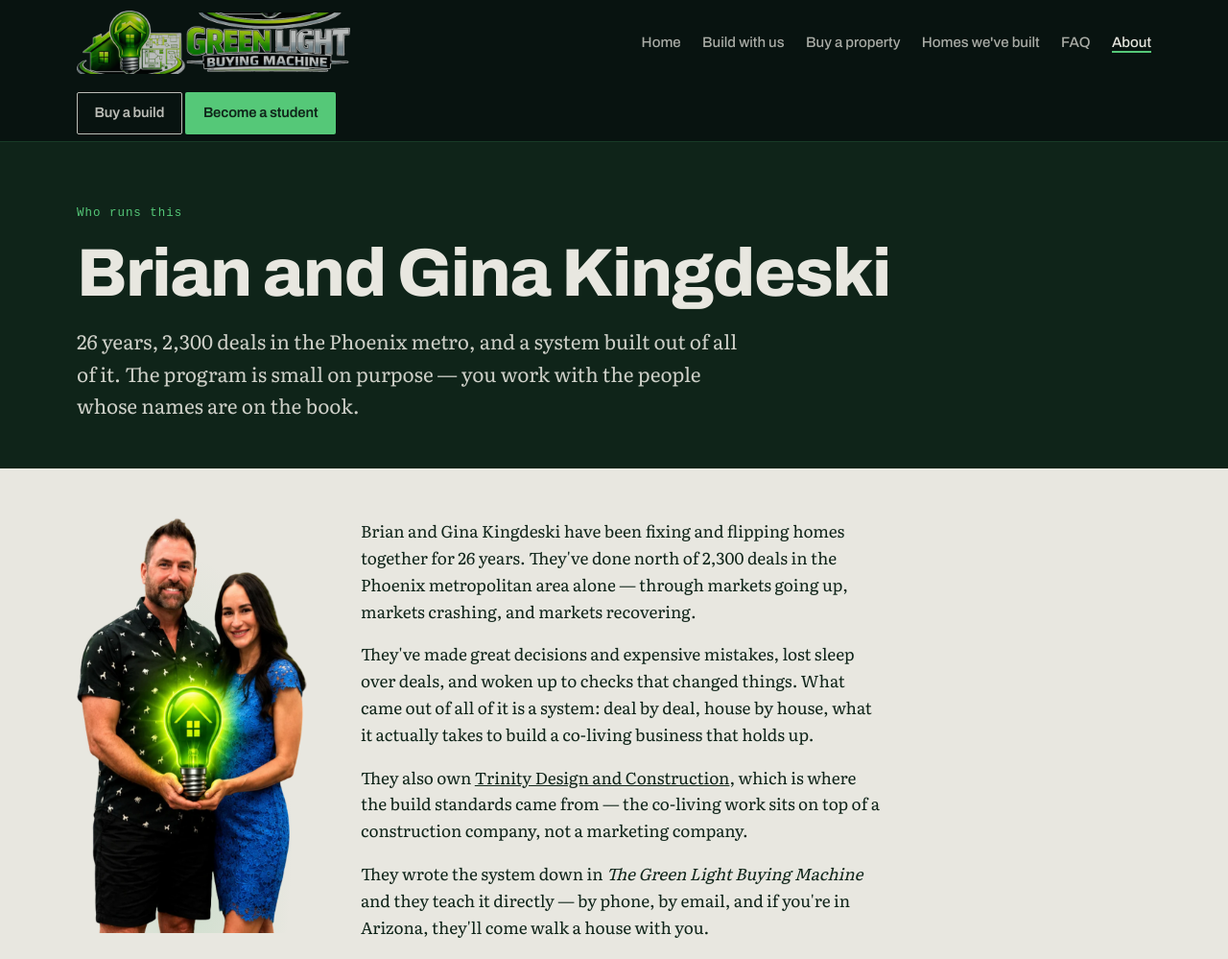
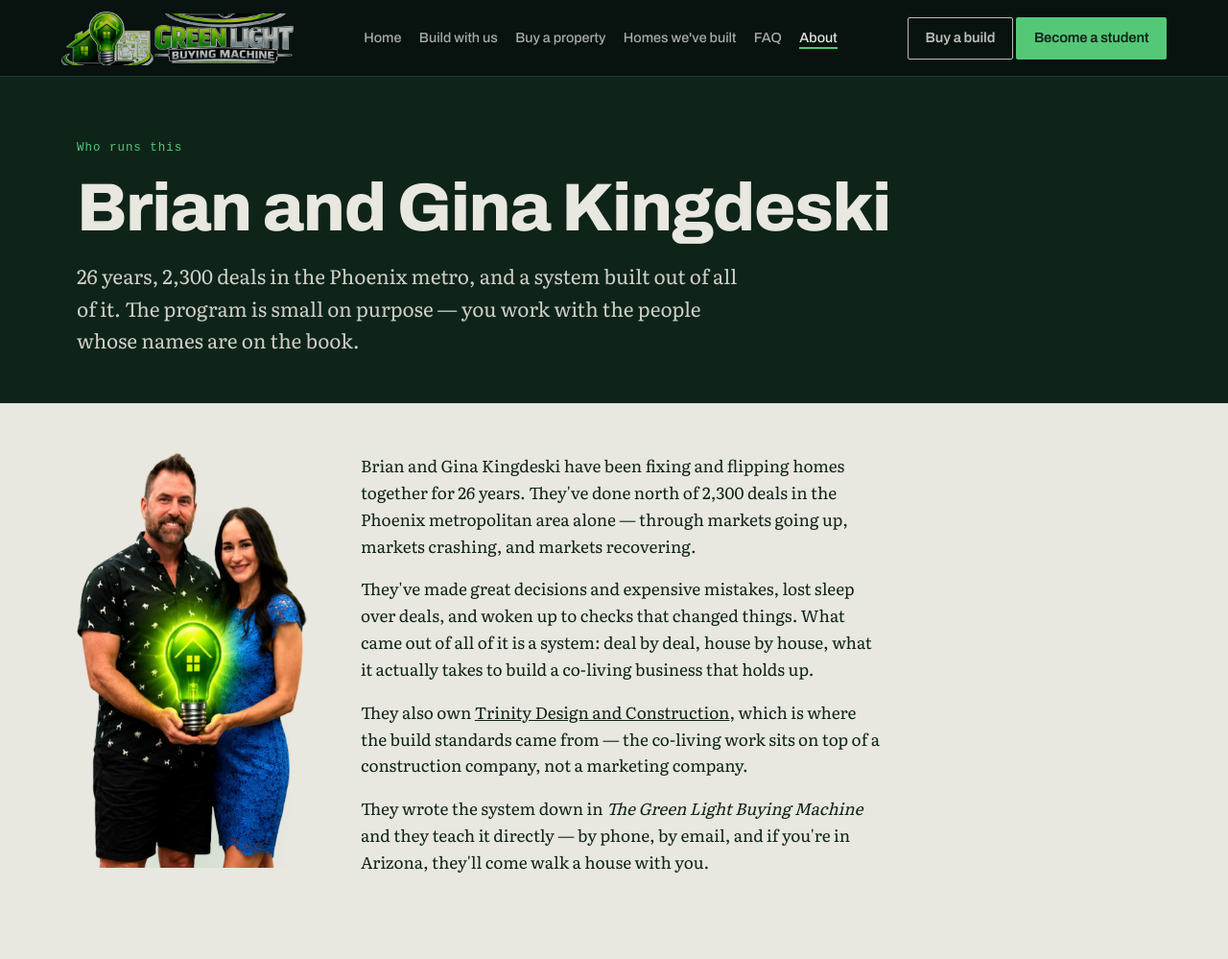
Before and after one commit to brittanyRM/GreenLIghtBuyingMachineWebsite, an Astro site: page /about in a window 1280 px wide. Shown: the top 999 px of the page at 96% size. Built offline with nearby package versions, Linux system fonts and the light colour scheme; Astro itself is replaced by a stand-in of ours; a web font is replaced by a local one.

Commit message:
Keep nav on one line

```diff
--- a/src/styles/global.css
+++ b/src/styles/global.css
@@ -37,15 +37,16 @@
   /* nav */
   .nav{background:var(--ink-deep);color:var(--paper);
     box-shadow:inset 0 -1px 0 rgba(85,200,120,.22)}
-  .nav .wrap{display:flex;align-items:center;justify-content:space-between;gap:1rem 2rem;
-    flex-wrap:wrap;padding-block:.5rem}
+  .nav .wrap{display:flex;align-items:center;justify-content:space-between;
+    gap:.75rem 1.5rem;flex-wrap:nowrap;padding-block:.55rem;max-width:86rem}
+  @media(max-width:64rem){.nav .wrap{flex-wrap:wrap}}
   .nav .brand{display:block;line-height:0}
-  .nav .brand img,.lp-nav .brand img{width:auto;height:66px;display:block}
+  .nav .brand img,.lp-nav .brand img{width:auto;height:56px;display:block}
   @media(max-width:46rem){
     .nav .brand img,.lp-nav .brand img{height:52px}
   }
-  .nav ul{list-style:none;display:flex;flex-wrap:wrap;gap:.35rem 1.4rem;margin:0;padding:0;
-    font-family:var(--display);font-weight:500;font-size:.94rem}
+  .nav ul{list-style:none;display:flex;flex-wrap:wrap;gap:.35rem 1.15rem;margin:0;padding:0;
+    font-family:var(--display);font-weight:500;font-size:.9rem;white-space:nowrap}
   .nav a{text-decoration:none;opacity:.72;padding-block:.2rem}
   .nav a:hover{opacity:1}
   .nav a[aria-current="page"]{opacity:1;box-shadow:inset 0 -2px 0 var(--green-bright)}
```
